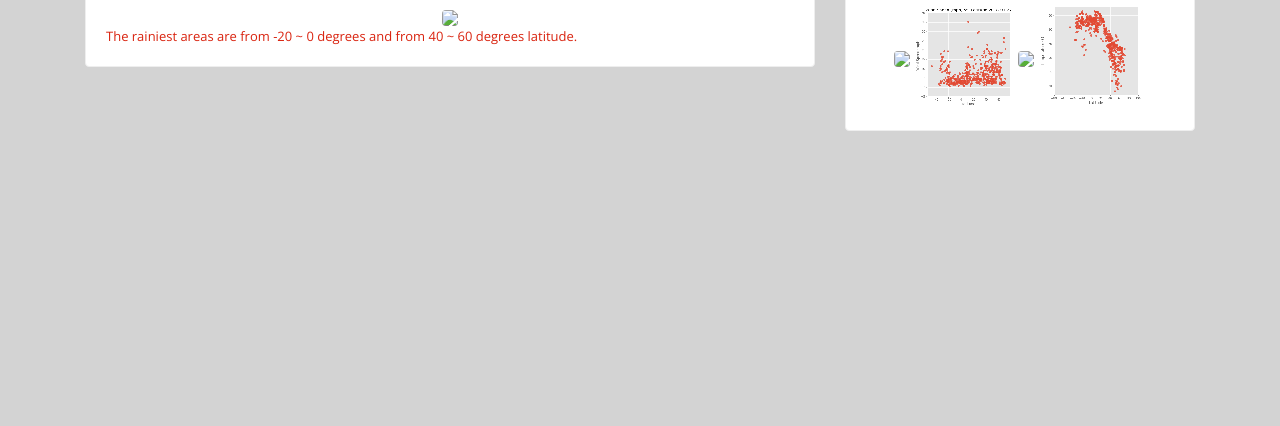
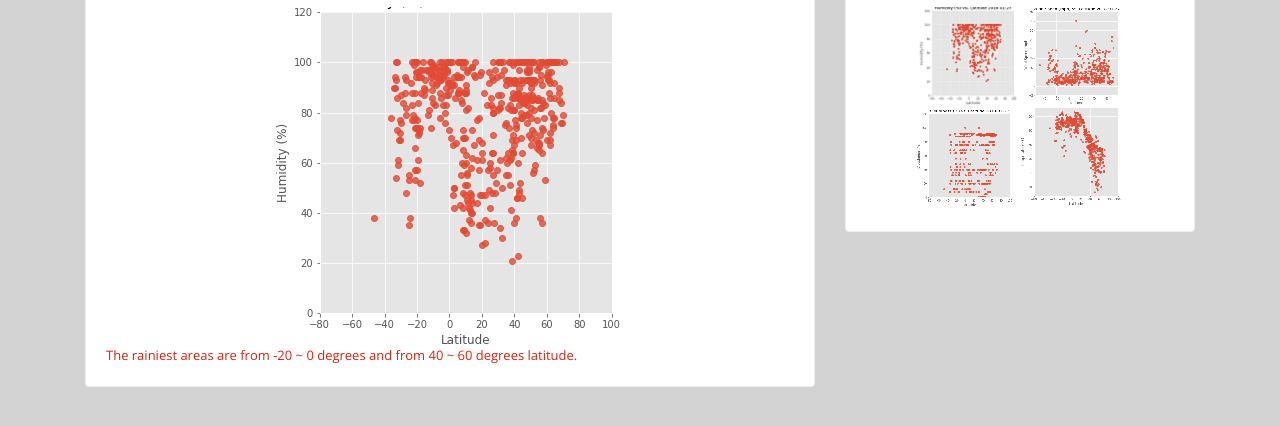
Before and after one commit to banspaugh/banspaugh.gethub.io, a website: page humidity.html in a window 1280 px wide. Shown: the part 194-620 px from the top of the page. Drawn offline with nearby package versions, Linux system fonts and the light colour scheme.

Commit message:
Update humidity.html

```diff
--- a/humidity.html
+++ b/humidity.html
@@ -75,7 +75,7 @@
                 <div class="card-body">
                 <div class="text-center">
                   <h1 class="card-title">Latitude vs Humidity</h1>
-                  <img class="rounded float-center" src="Instructions\images\Humidity (%) vs. Latitude.png">
+                  <img class="rounded float-center" src="Instructions\images\Humidity vs. Latitude.png">
                 </div>
                   <p class="card-text">The rainiest areas are from -20 ~ 0 degrees and from 40 ~ 60 degrees latitude.</p>
                   <!-- <a href="#" class="btn btn-primary">Go somewhere</a> -->
@@ -88,13 +88,13 @@
                       <div class="card-body">
                         <h1 class="card-title">Visualizations</h1>
                         <a href="humidity.html">
-                        <img class="rounded" src=".\Instructions\images\Humidity (%) vs. Latitude(sm).png">
+                        <img class="rounded" src=".\Instructions\images\Humidity vs. Latitude(sm).png">
                         </a>
                         <a href="wind.html">
                         <img class="rounded" src=".\Instructions\images\Wind Speed (mph) vs Latitude(sm).png">
                         </a>
                         <a href="cloudiness.html">
-                        <img class="rounded" src=".\Instructions\images\Cloudiness (%) vs. Latitude(sm).png">
+                        <img class="rounded" src=".\Instructions\images\Cloudiness vs. Latitude(sm).png">
                         </a>
                         <a href="Temperature.html">
                         <img class="rounded" src=".\Instructions\images\Temperature (F) vs. Latitude(sm).png">
```
